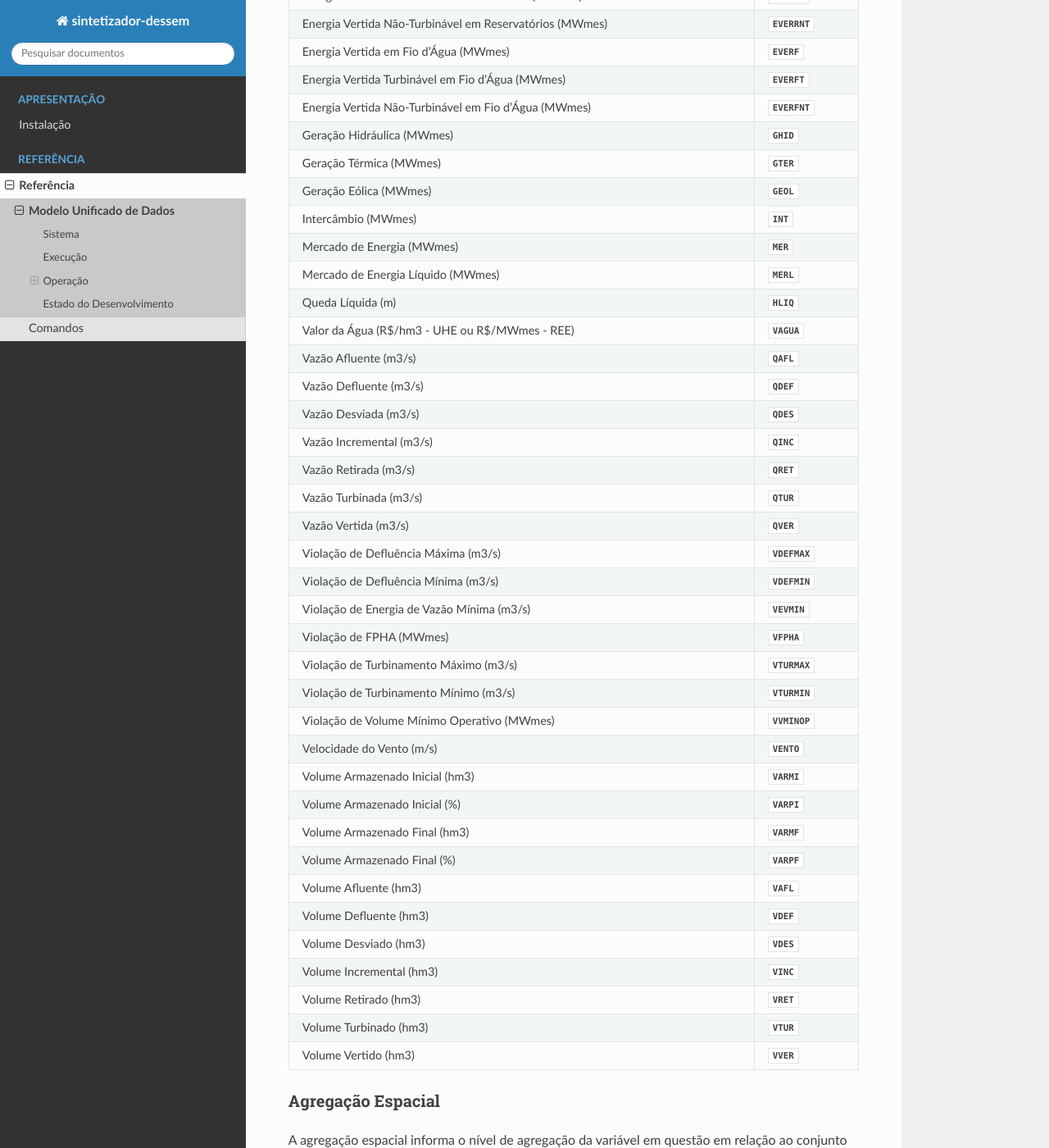
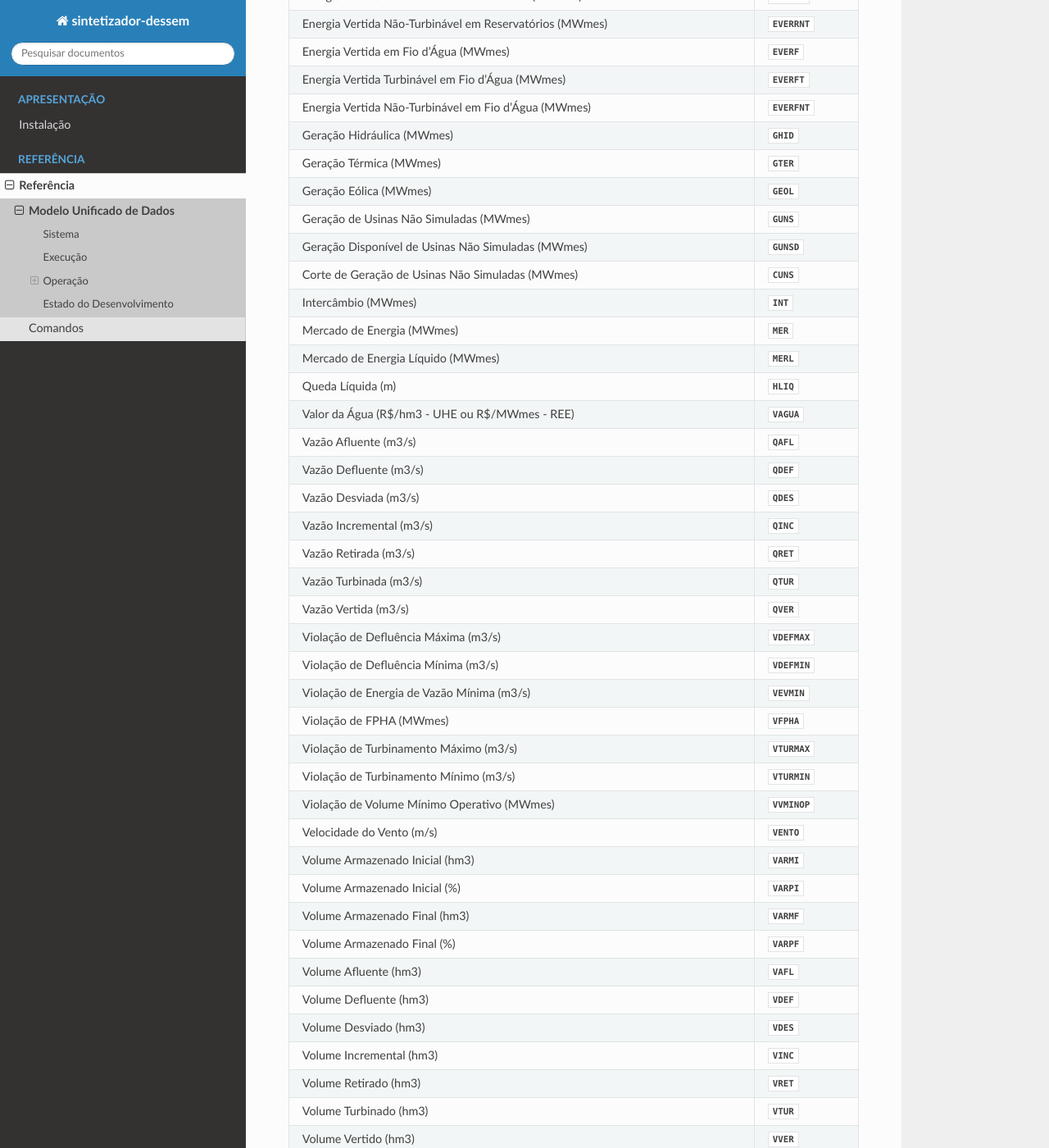
Before and after one commit to rjmalves/sintetizador-dessem, a Sphinx documentation site: the page built from docs/source/reference/model.rst, in a window 1280 px wide and 1400 px high, scrolled down 2051 px. Shown: the whole window at 82% size. Built offline with Sphinx 7.4.7 and the Read the Docs theme 2.0.0, drawn with Linux system fonts in a browser that asks for light colours; pages that are not in the unit, such as notebooks, are missing from menus; some of the changed text lies outside the part shown.

Commit message:
atualiza documentacao

```diff
--- a/docs/source/reference/model.rst
+++ b/docs/source/reference/model.rst
@@ -121,6 +121,12 @@
      - `GTER`
    * - Geração Eólica (MWmes)
      - `GEOL`
+   * - Geração de Usinas Não Simuladas (MWmes)
+     - `GUNS`
+   * - Geração Disponível de Usinas Não Simuladas (MWmes)
+     - `GUNSD`
+   * - Corte de Geração de Usinas Não Simuladas (MWmes)
+     - `CUNS`
    * - Intercâmbio (MWmes)
      - `INT`
    * - Mercado de Energia (MWmes)
@@ -311,6 +319,15 @@
    * - `GEOL`
      -
      -
+   * - `GUNS`
+     - `SIN`, `SBM`
+     - `EST`
+   * - `GUNSD`
+     - `SIN`, `SBM`
+     - `EST`
+   * - `CUNS`
+     - `SIN`, `SBM`
+     - `EST`
    * - `INT`
      - `SBP`
      - `EST`
```
Also changed, not shown: other parts of docs/source/reference/model.rst (+5 -0 lines).
